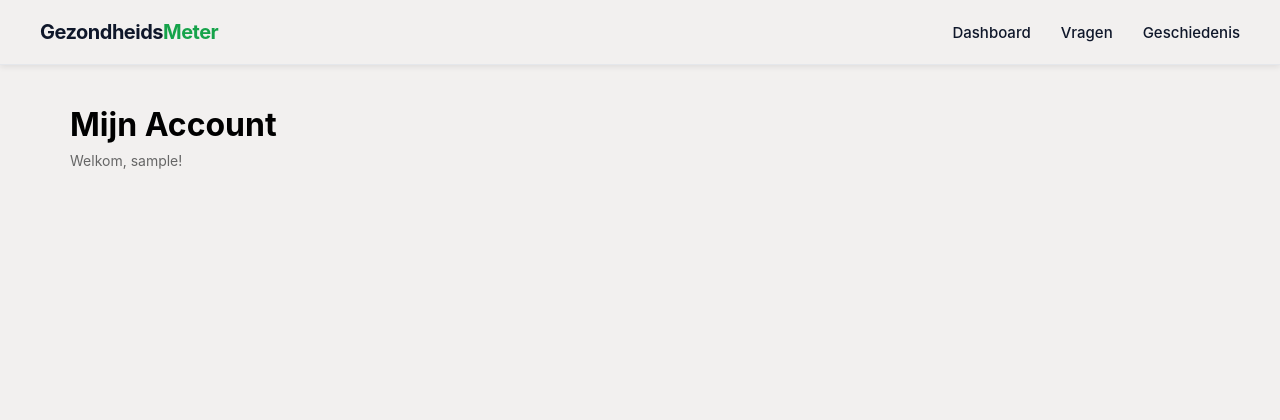
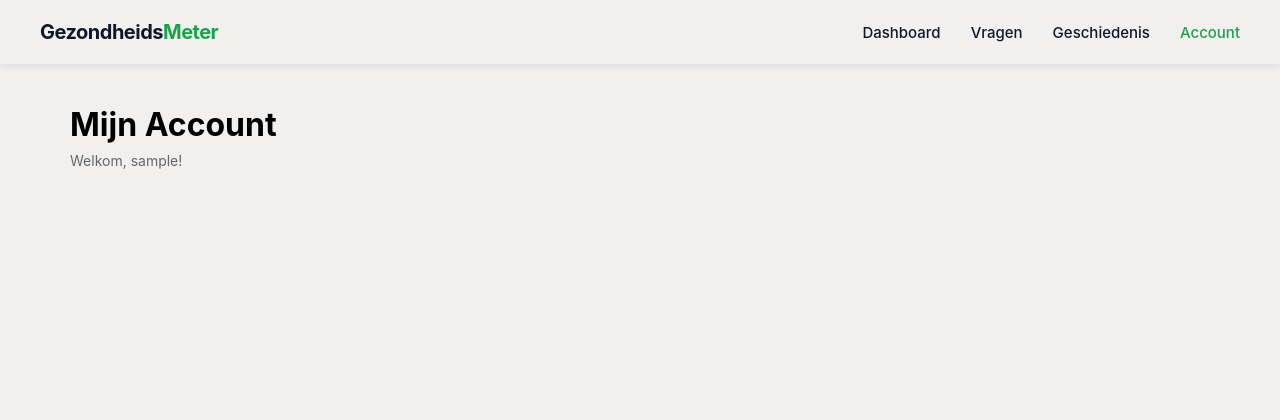
Before and after one commit to roc-ica/l10-pro-1-gezondheidsmeter-cornelis, a PHP site: page /pages/account.php in a window 1280 px wide. Shown: the top 420 px of the page. Run offline with PHP 8.4, Linux system fonts and the light colour scheme; the visitor is signed in with stand-in values (Sample User, id 1).

Commit message:
feat: Add initial dashboard page displaying health metrics and a reusable navigation component.

```diff
--- a/components/navbar.php
+++ b/components/navbar.php
@@ -32,11 +32,11 @@ if (!function_exists('isActive')) {
         <div class="navbar-brand">
             <span class="brand-text">Gezondheids<span class="brand-meter">Meter</span></span>
         </div>
-
-        <div class="navbar-links">
-            <a href="<?= htmlspecialchars($navBasePath); ?>/pages/index.php" class="nav-link <?= isActive('index.php', $currentPage) ?>">Dashboard</a>
-            <a href="<?= htmlspecialchars($navBasePath); ?>/pages/vragen.php" class="nav-link <?= isActive('vragen.php', $currentPage) ?>">Vragen</a>
-            <a href="<?= htmlspecialchars($navBasePath); ?>/pages/geschiedenis.php" class="nav-link <?= isActive('geschiedenis.php', $currentPage) ?>">Geschiedenis</a>
+                <div class="navbar-links">
+            <a href="home.php" class="nav-link <?= isActive('home.php', $currentPage) ?>">Dashboard</a>
+            <a href="vragen.php" class="nav-link <?= isActive('vragen.php', $currentPage) ?>">Vragen</a>
+            <a href="geschiedenis.php" class="nav-link <?= isActive('geschiedenis.php', $currentPage) ?>">Geschiedenis</a>
+            <a href="account.php" class="nav-link <?= isActive('account.php', $currentPage) ?>">Account</a>
         </div>
     </div>
 </nav>
--- a/pages/index.php
+++ b/pages/index.php
@@ -1,4 +1,4 @@
-<!-- <?php
+<?php
 session_start();
 
 require_once __DIR__ . '/../classes/DashboardStats.php';
@@ -41,7 +41,7 @@ $miniChartPalette = ['bar-green', 'bar-blue', 'bar-orange'];
   <head>
     <meta charset="UTF-8" />
     <meta name="viewport" content="width=device-width, initial-scale=1.0" />
-<link rel="stylesheet" href="../assets/css/style.css" />
+    <link rel="stylesheet" href="<?= htmlspecialchars(APP_BASE_PATH); ?>/assets/css/style.css" />
     <title>Gezondheidsmeter</title>
   </head>
   <body class="home-body">
@@ -163,4 +163,4 @@ $miniChartPalette = ['bar-green', 'bar-blue', 'bar-orange'];
 
     <?php include __DIR__ . '/../components/footer.php'; ?>
   </body>
-</html> -->
+</html>
```
